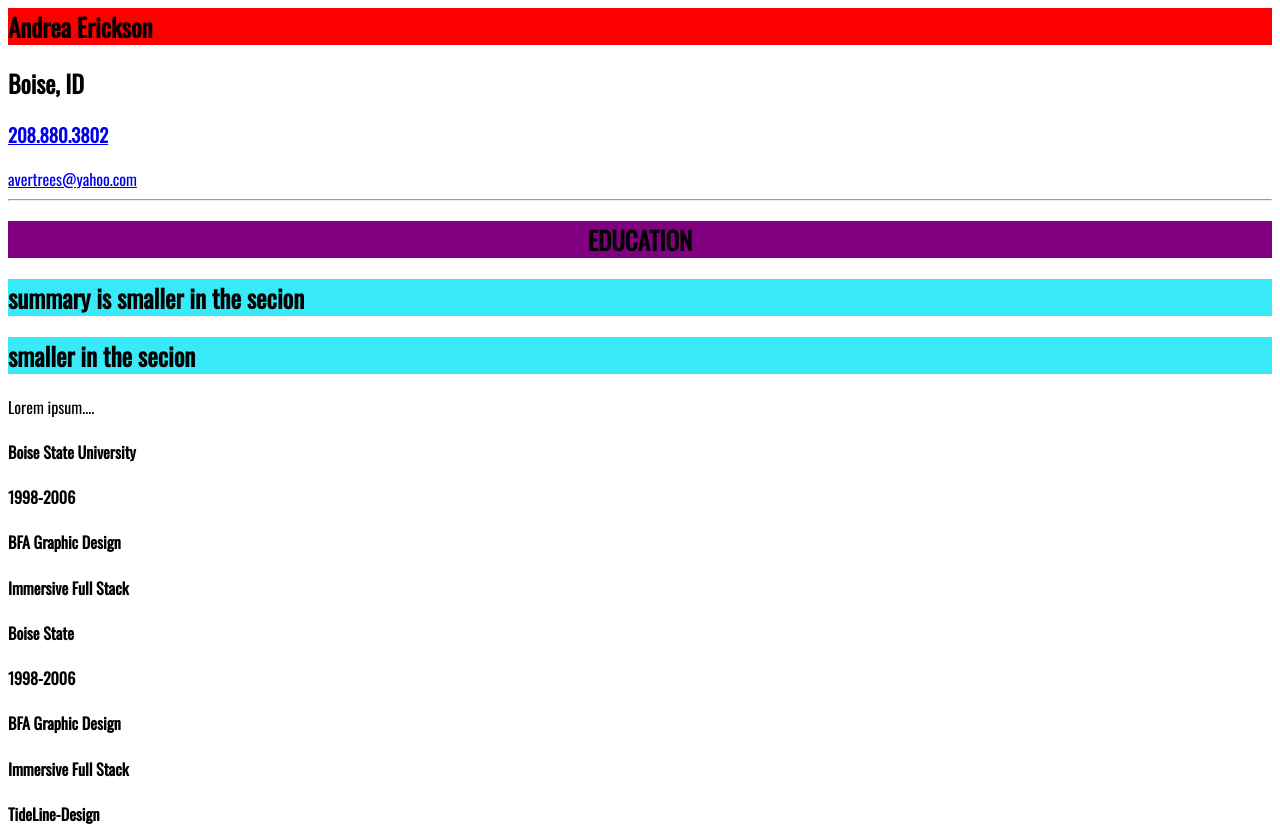
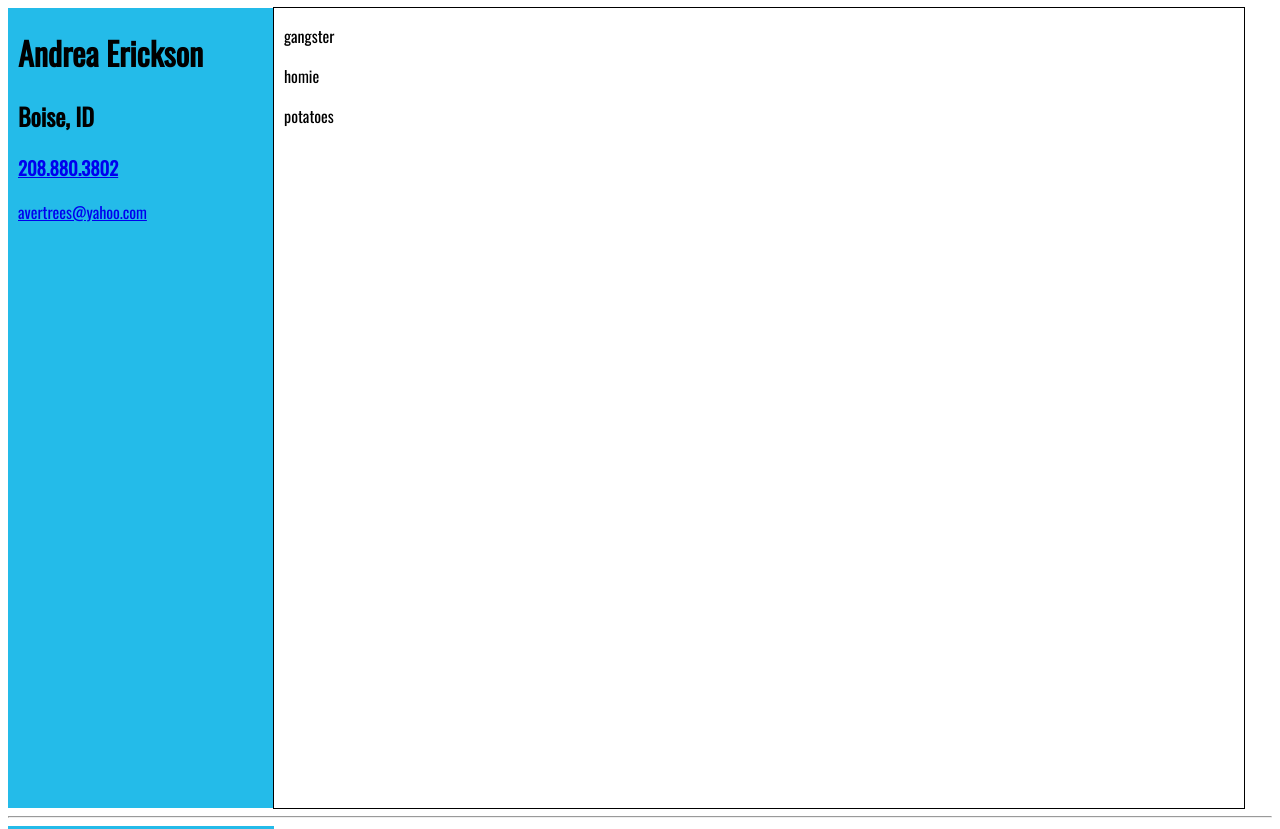
Before and after one commit to AndreaErickson22/Resume, a plain HTML site: page index.html in a window 1280 px wide. Shown: the top 829 px of the page. Drawn offline with nearby package versions, Linux system fonts and the light colour scheme.

Commit message:
late-day

```diff
--- a/index.html
+++ b/index.html
@@ -14,15 +14,30 @@
 <body>
 
   <header>
+    <div id="blockofcolor">
+
+
       <h1>Andrea Erickson</h1>
       <h2>Boise, ID</h2>
       <h3><a href="tel:208.880.3802">208.880.3802</a></h3>
       <a href="mailto:avertrees@yahoo.com">avertrees@yahoo.com</a>
+    </div>
+    <div class="blockoftext">
+      <p class="text">gangster</p>
+      <p class="text">homie</p>
+      <p class="text">potatoes</p>
+      <p class="text"></p>
+      <p class="text"></p>
+      <p class="text"></p>
+    </div>
+
   </header>
   <hr>
 
   </header>
   <main>
+    <div id="blockofcolor">
+
       <section id="summary">
         <h1 class="summary-title">EDUCATION</h1>
         <h1> summary is smaller in the secion</h1>
@@ -31,6 +46,7 @@
         <p> Lorem ipsum....</p>
 
 
+    </div>
     </section>
     <section id="education">
       <div class=:school">
--- a/style.css
+++ b/style.css
@@ -1,11 +1,33 @@
 body {
   font-family: 'Oswald', sans-serif;
 }
+#blockofcolor {
+    background-color: rgb(36, 187, 233);
+    width: 20vw;
+    height: 100vh;
+  display: inline-block;
+  padding-left: 10px;
+}
+#blockofcolor2 {
+    background-color: white;
+    width: 20vw;
+    height: 40vh;
+  display: inline-block;
 
-  section h1 {
-  background-color: rgb(56, 234, 247);
 }
-h1 { background-color: red;
+.blockoftext {
+  display: inline-block;
+  width: 75vw;
+  height: 100vh;
+  outline: 1px solid black;
+  position: absolute;
+  padding-left: 10px;
+
+}
+section h1 {
+
+}
+h1
 font-size: 25;
 
 
```
Lines whose indentation alone changed are shown as unchanged.
